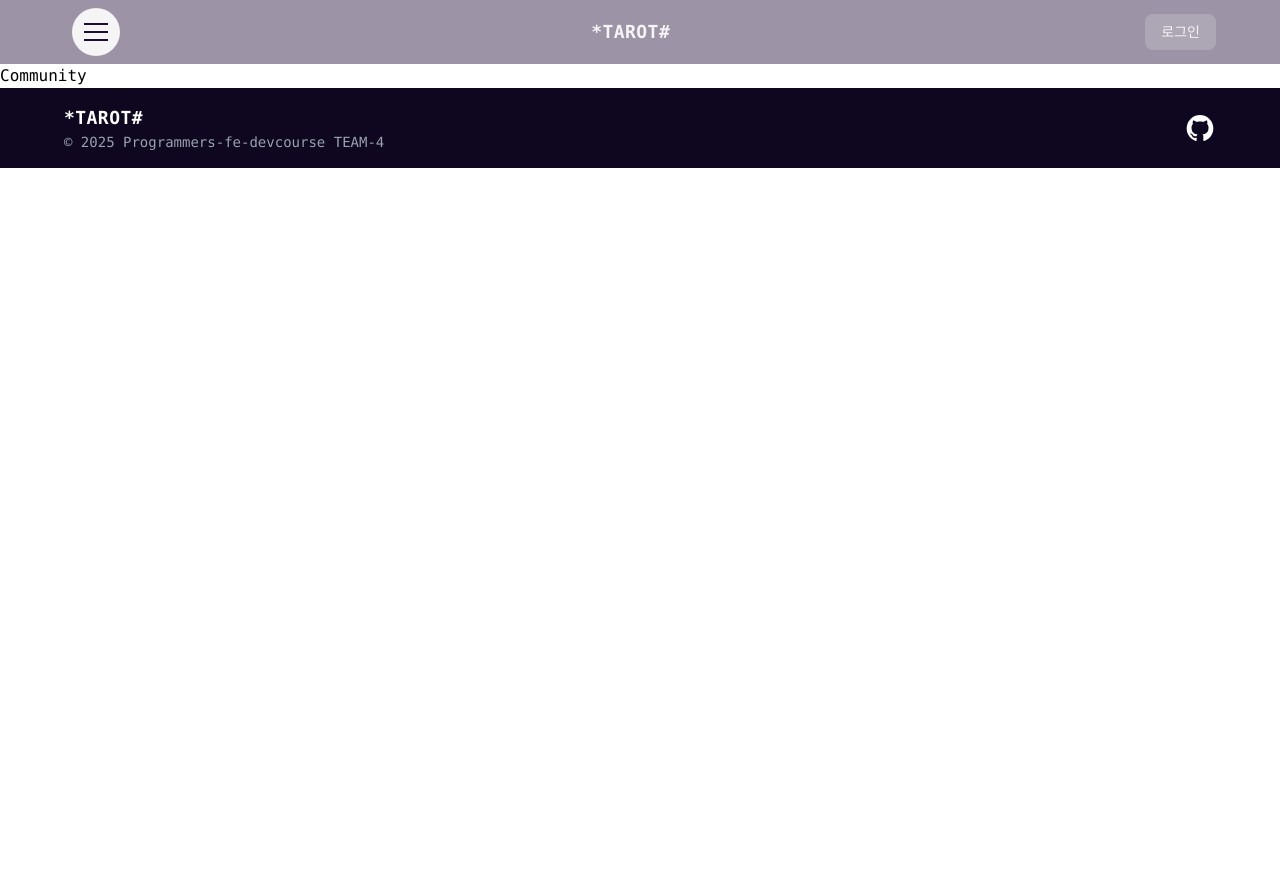
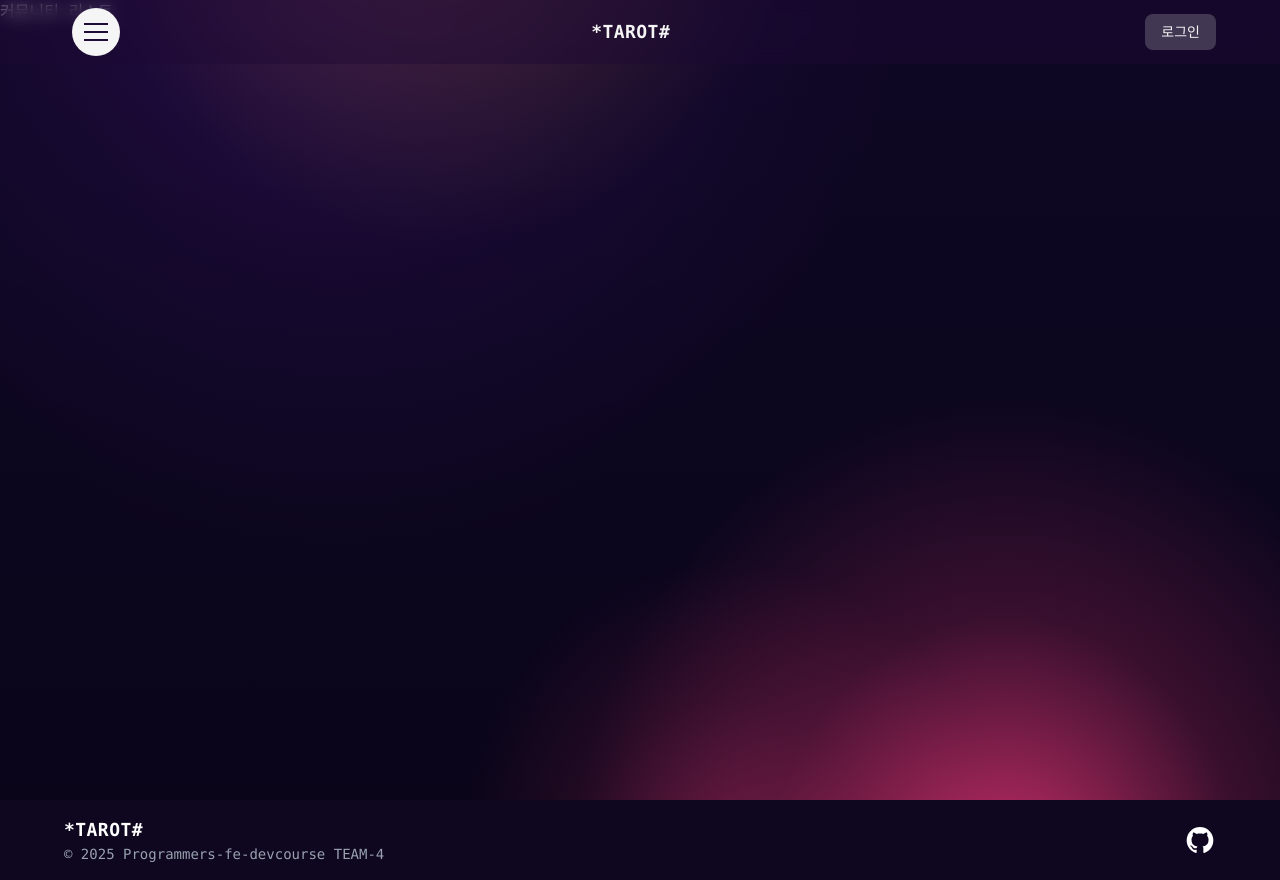
Before and after one commit to prgrms-fe-devcourse/FES-5-Project3-TEAM-4, a React (Vite) app: page /community in a window 1280 px wide. Before the commit the page ends 800 px from the top, so only its background shows below. Built offline with nearby package versions, Linux system fonts and the light colour scheme; no server answers.

Commit message:
style : 공통 bg 컴포넌트 제작

```diff
--- /dev/null
+++ b/src/common/components/Bg.tsx
@@ -0,0 +1,17 @@
+type Props = { children?: React.ReactNode; className?: string };
+
+export default function Bg({ children, className }: Props) {
+  return (
+    <div
+      className={[
+        'relative w-full min-h-screen overflow-hidden',
+        'bg-[#0E0724]',
+        'bg-[radial-gradient(30.39%_56.9%_at_34.56%_-24.21%,rgba(255,174,23,0.35)_4.04%,rgba(255,174,23,0.12)_44.71%,rgba(255,174,23,0)_96.63%),radial-gradient(20.83%_37.04%_at_56.8%_107.13%,rgba(222,51,113,0.35)_0%,rgba(222,51,113,0.12)_53.37%,rgba(222,51,113,0)_100%),radial-gradient(44.58%_79.26%_at_26.33%_-9.17%,rgba(63,18,108,0.55)_0%,rgba(63,18,108,0.18)_55%,rgba(63,18,108,0)_100%),radial-gradient(33.93%_60.32%_at_78.49%_110.32%,rgba(222,51,113,0.9)_0%,rgba(222,51,113,0.22)_55%,rgba(222,51,113,0)_100%),linear-gradient(180deg,rgba(0,0,0,0)_0%,rgba(0,0,0,0.3)_100%)]',
+        'bg-no-repeat',
+        className ?? '',
+      ].join(' ')}
+    >
+      {children}
+    </div>
+  );
+}
--- a/src/common/layouts/Header.tsx
+++ b/src/common/layouts/Header.tsx
@@ -6,7 +6,7 @@ export default function Header() {
   const navList = extractNavItem(routes.routes);
 
   return (
-    <header className="sticky top-0 z-50 bg-[rgba(31,11,54,0.44)] text-main-white backdrop-blur-sm">
+    <header className="fixed inset-x-0 top-0 z-50 bg-[rgba(31,11,54,0.44)] text-main-white backdrop-blur-sm">
       <a
         href="#main"
         className="sr-only focus:not-sr-only focus:fixed focus:top-2 focus:left-2 focus:z-[60] focus:bg-main-white focus:text-black focus:px-3 focus:py-2 focus:rounded"
--- a/src/pages/Community/index.tsx
+++ b/src/pages/Community/index.tsx
@@ -1,4 +1,10 @@
+import Bg from '@/common/components/Bg';
+
 function Community() {
-  return <div>Community</div>;
+  return (
+    <Bg>
+      <section className="text-white">커뮤니티 리스트</section>
+    </Bg>
+  );
 }
 export default Community;
```
